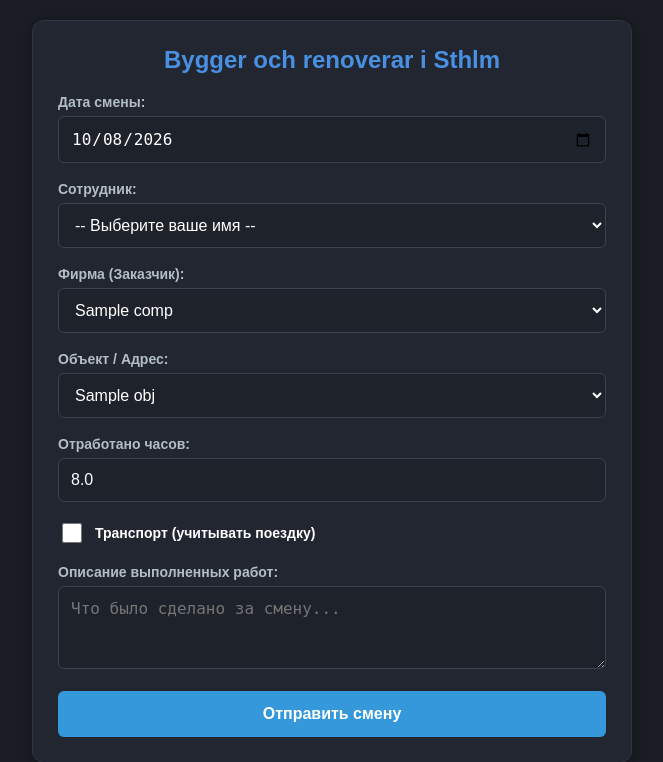
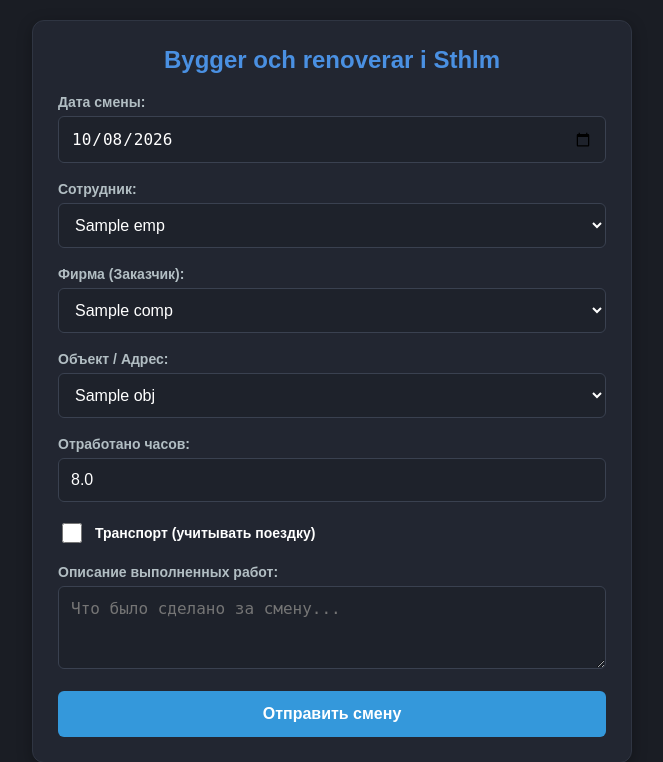
Before and after one commit to mbaton1981/smart-report-cloud, a Flask app: template templates/index.html in a window 1280 px wide. Shown: the top 762 px of the page, without its empty margins (308-971 px from the left). Run offline with Flask 3, Linux system fonts and the light colour scheme; the template is opened without the code that fills it: most values are stand-ins (such as "Sample title", 1, 10 or a date in 2020); data that the repository does not hold is empty.

Commit message:
Update index.html

```diff
--- a/templates/index.html
+++ b/templates/index.html
@@ -43,9 +43,8 @@
         <div class="form-group">
             <label for="employee">Сотрудник:</label>
             <select id="employee" name="employee" required>
-                <option value="">-- Выберите ваше имя --</option>
                 {% for emp in employees %}
-                <option value="{{ emp }}">{{ emp }}</option>
+                <option value="{{ emp }}" {% if loop.first %}selected{% endif %}>{{ emp }}</option>
                 {% endfor %}
             </select>
         </div>
```
